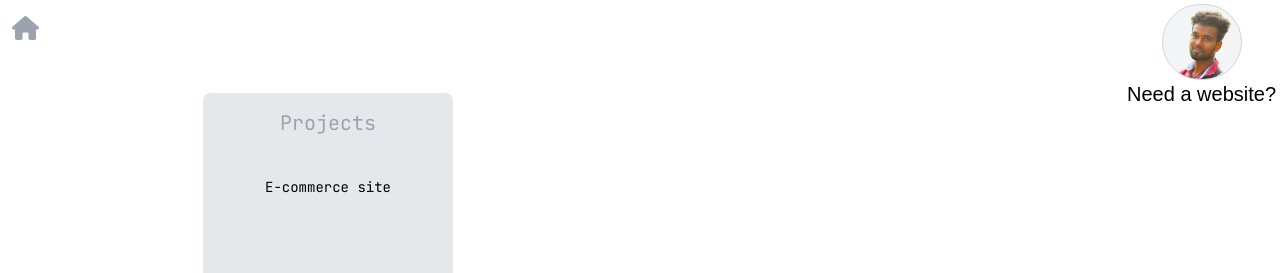
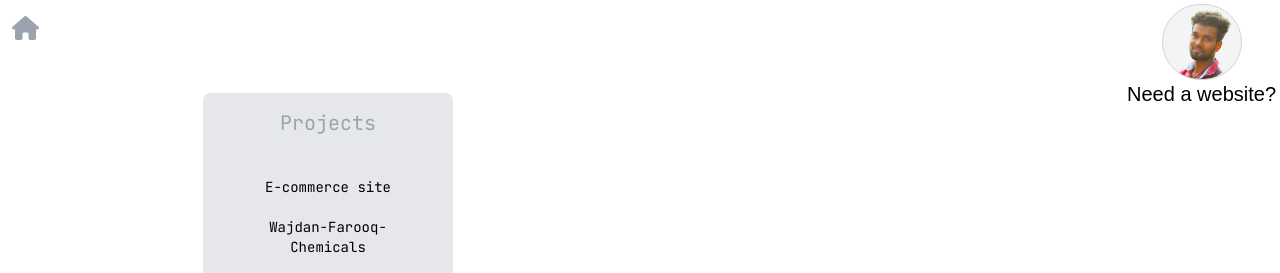
Before and after one commit to Dhanushsp/New-portfolio, a website: page index.html in a window 1280 px wide. Shown: the top 273 px of the page. Drawn offline with Linux system fonts and the light colour scheme; a web font is replaced by a local one.

Commit message:
Project 2 added

```diff
--- a/index.html
+++ b/index.html
@@ -69,6 +69,7 @@
     <p class=" text-xl text-gray-400 relative right-1">Projects</p>
     <br>
     <li class="m-5 cursor-pointer" onclick="showProject('project1')">E-commerce site</li>
+    <li class="m-5 cursor-pointer" onclick="showProject('project2')">Wajdan-Farooq-Chemicals</li>
 
   </div>
 
@@ -83,6 +84,7 @@
       <p class=" text-xl text-gray-400">Projects</p>
       <br>
       <li class="m-5 cursor-pointer" onclick="showProject('project1')">E-commerce site</li>
+      <li class="m-5 cursor-pointer" onclick="showProject('project2')">Wajdan-Farooq-Chemicals</li>
     </div>
 
     <!-- flex flex-col p-4 w-3/5 mx-auto -->
@@ -296,6 +298,11 @@
             class="rounded-lg" src="dorga e-commerce.png" alt=""></a>
       </div>
 
+      <div id="project2" class="hidden rounded-lg h-4/5 mx-auto overflow-hidden">
+        <a href="https://dhanushsp.github.io/Wajdan-Farooq-Chemicals/" target="_blank"><img id="scrolling-image"
+            class="rounded-lg h-4/5" src="Wajdan-Farooq-Chemicals.png" alt=""></a>
+      </div>
+
       <!-- initially hidden About page -->
       <div id="about" class="my-5 hidden">
         <div class="flex flex-col items-center">
@@ -434,6 +441,7 @@
       document.getElementById('about').style.display = 'none';
       document.getElementById('need-a-website').style.display = 'none';
       document.getElementById('project1').style.display = 'none';
+      document.getElementById('project2').style.display = 'none';
 
       // Show the selected section
       if (projectId === 'hero-section') {
@@ -444,6 +452,8 @@
         document.getElementById('need-a-website').style.display = 'block';
       } else if (projectId === 'project1') {
         document.getElementById('project1').style.display = 'block';
+      } else if (projectId === 'project2') {
+        document.getElementById('project2').style.display = 'block';
       }
     }
 
--- a/package.json
+++ b/package.json
@@ -3,7 +3,7 @@
   "version": "1.0.0",
   "main": "index.js",
   "scripts": {
-    "test": "npx tailwindcss -i ./src/input.css -o ./src/output.css --watch"
+    "build": "npx tailwindcss -i ./src/input.css -o ./src/output.css --watch"
   },
   "keywords": [],
   "author": "",
```
Also changed, not shown: Wajdan-Farooq-Chemicals.png (added), src/output.css.
